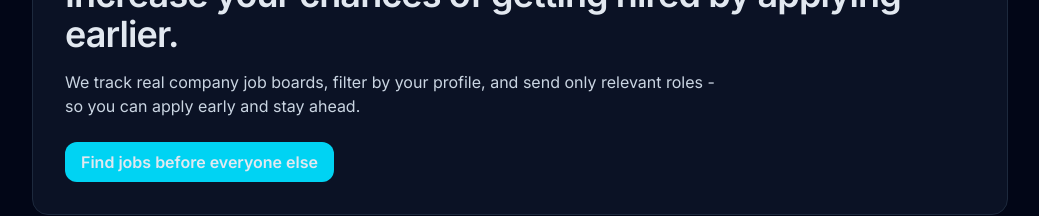
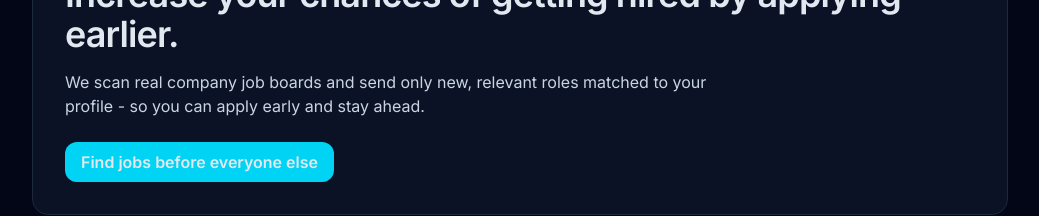
Before and after one commit to zsevic/jobradar, a Next.js app: page / in a window 1280 px wide. Shown: the part 131-347 px from the top of the page, without its empty margins (120-1159 px from the left). Built offline with nearby package versions, Linux system fonts and the light colour scheme; no server answers.

Commit message:
Update copy

```diff
--- a/src/app/page.tsx
+++ b/src/app/page.tsx
@@ -18,8 +18,8 @@ export default async function Home() {
           Increase your chances of getting hired by applying earlier.
         </h1>
         <p className="mt-4 max-w-2xl text-slate-300">
-          We track real company job boards, filter by your profile, and send
-          only relevant roles - so you can apply early and stay ahead.
+          We scan real company job boards and send only new, relevant roles
+          matched to your profile - so you can apply early and stay ahead.
         </p>
         <div className="mt-6 flex gap-3">
           <Link
```
